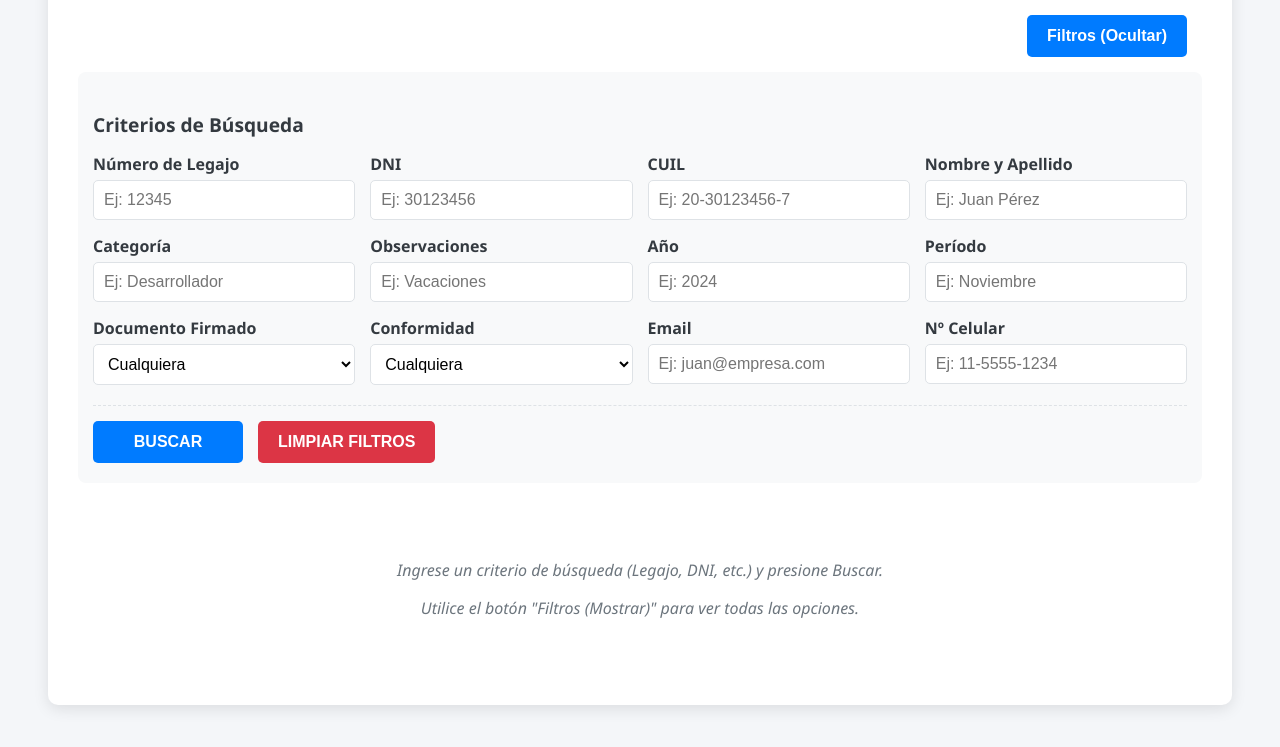
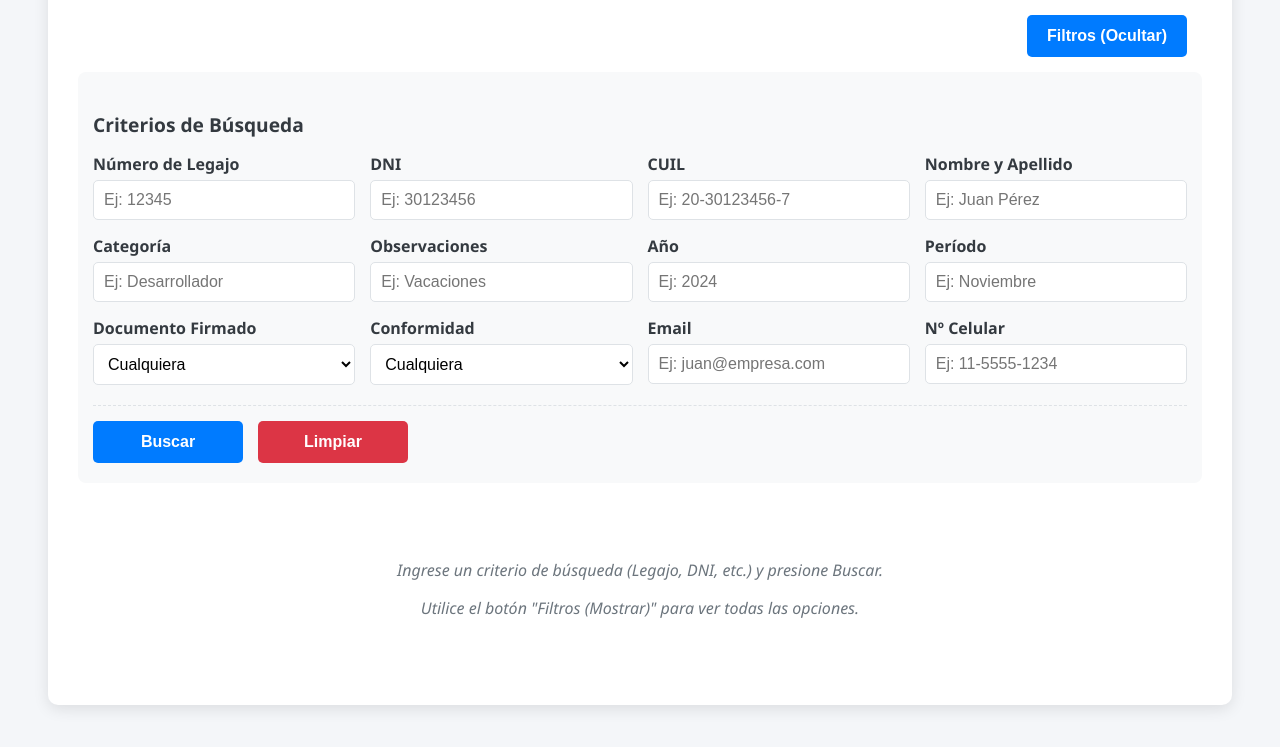
Before and after one commit to LucasCreo/Dashboard-RRHH, a website: page index.html in a window 1280 px wide. Both pictures are taken after a click on the button "Filtros (Mostrar)". Shown: the part 163-910 px from the top of the page. Drawn offline with Linux system fonts and the light colour scheme.

Commit message:
v1 terminada

```diff
--- a/index.html
+++ b/index.html
@@ -339,8 +339,8 @@
             </div>
 
             <div class="filtros-grid-buttons">
-                <button type="submit" onclick="consultarLegajo(event)">BUSCAR</button>
-                <button type="button" class="danger" onclick="limpiarFiltros()">LIMPIAR FILTROS</button>
+                <button type="submit" onclick="consultarLegajo(event)">Buscar</button>
+                <button type="button" class="danger" onclick="limpiarFiltros()">Limpiar</button>
             </div>
         </div>
     </form>
```
